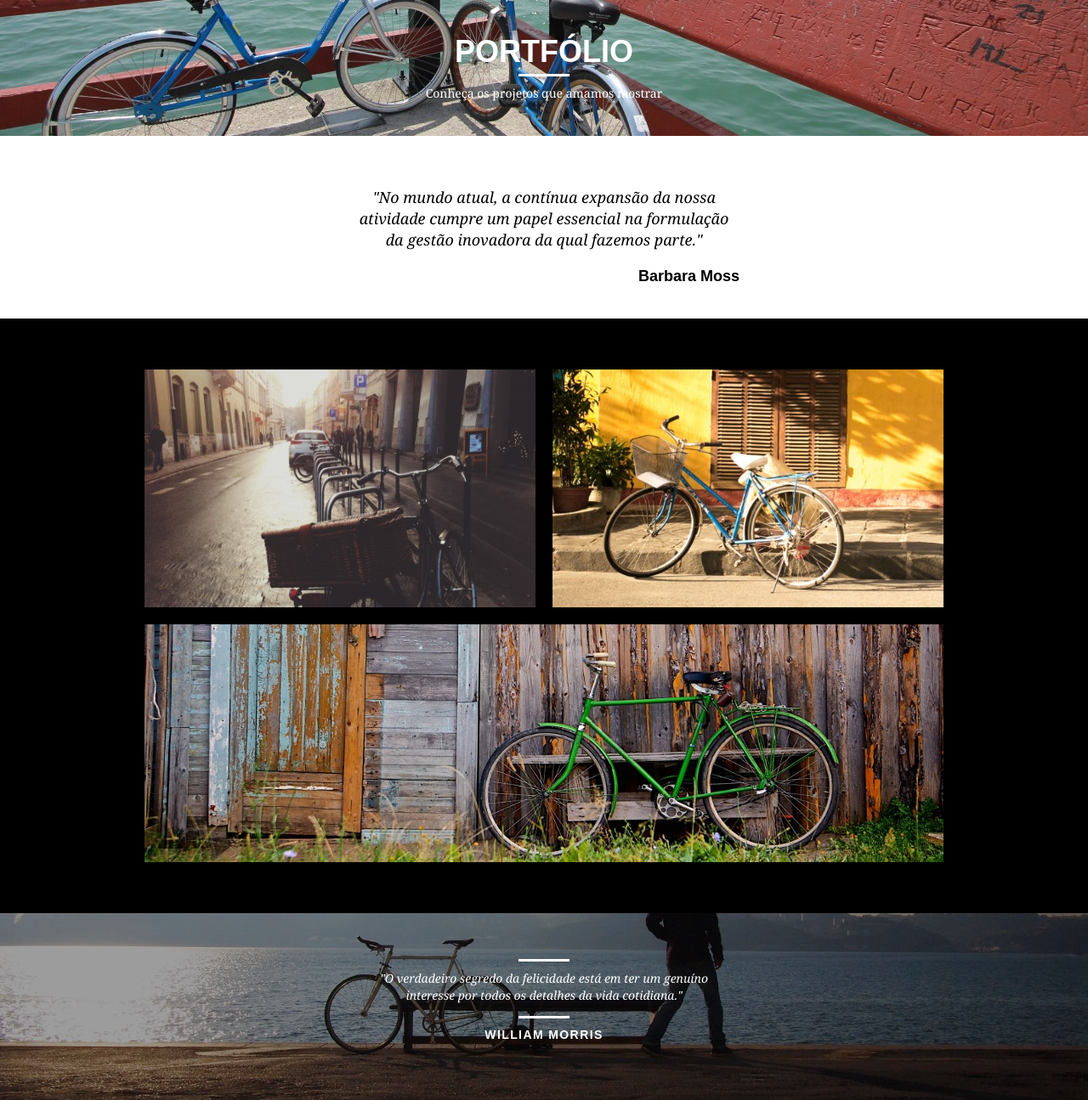
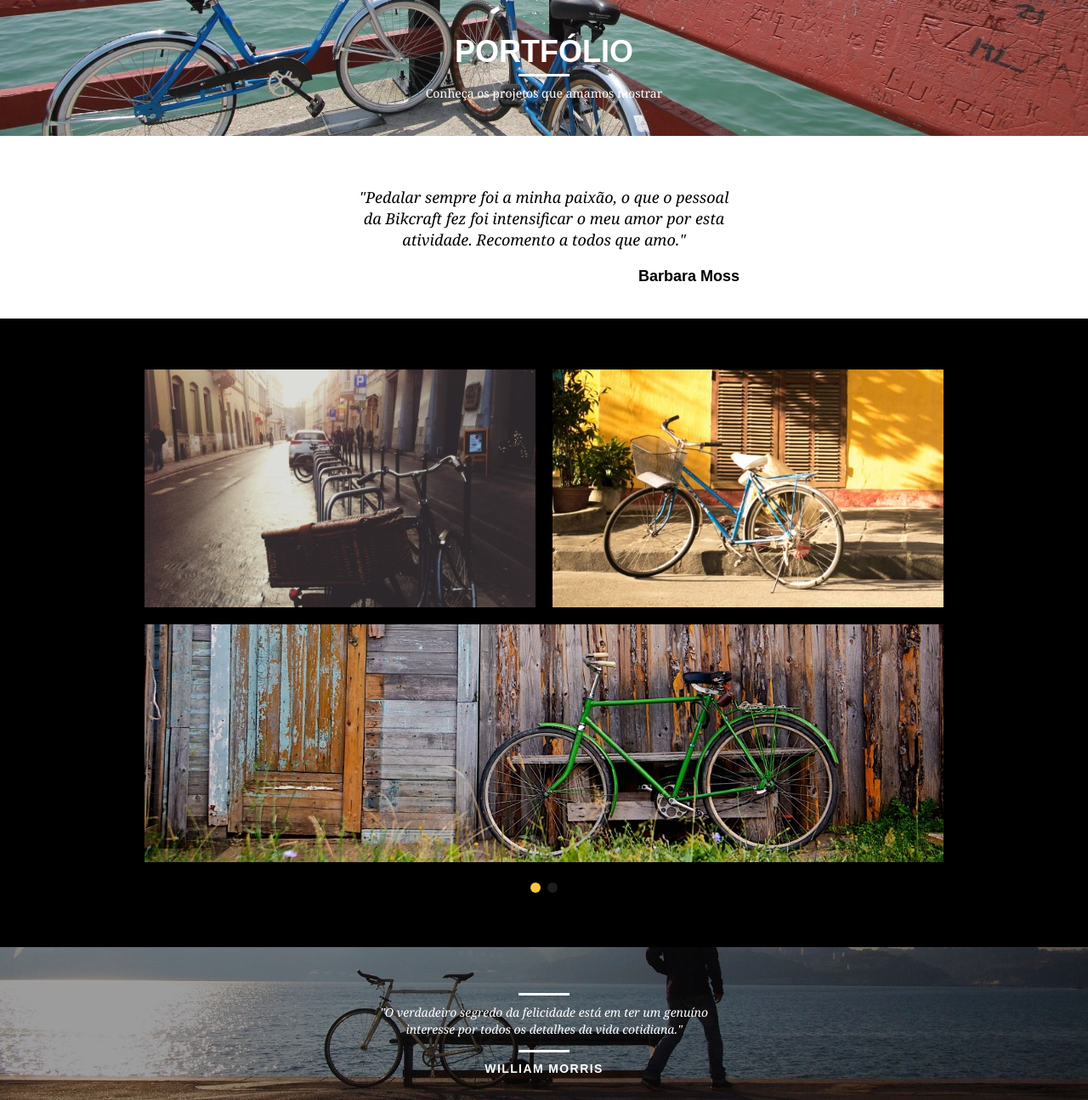
Before and after one commit to carolkbr/bikcraft, a PHP site: page /portfolio.html in a window 1280 px wide. Shown: the part 92-1387 px from the top of the page at 85% size. Run offline with PHP 8.4, Linux system fonts and the light colour scheme.

Commit message:
configurações do pluggin slide

```diff
--- a/web/contato.html
+++ b/web/contato.html
@@ -9,6 +9,7 @@
     <link rel="stylesheet" href="css/style.css" />
     <link rel="stylesheet" href="css/contato.css" />
     <link rel="stylesheet" href="css/responsivo.css" />
+    <script>document.documentElement.classList.add("js");</script>
   </head>
 
   <body>
--- a/web/css/style.css
+++ b/web/css/style.css
@@ -384,3 +384,43 @@ img {
   background: #fec63e;
   padding: 20px 0;
 }
+
+/*JS*/
+
+.js [data-slide] {
+  position: relative;
+}
+.js [data-slide] > * {
+  position: absolute;
+  top: 0px;
+  opacity: 0;
+}
+.js [data-slide] > .active {
+  position: relative;
+  opacity: 1;
+  transition: opacity 500ms;
+  z-index: 1;
+}
+
+.js [data-slide-nav]{
+  display: block;
+  text-align: center;
+  margin-top: 20px;
+}
+
+.js [data-slide-nav] button{
+  display: inline-block;
+  width: 12px;
+  height: 12px;
+  margin: 4px;
+  border: none;
+  padding: 0;
+  border-radius: 6px;
+  text-indent: -99px;
+  overflow: hidden;
+  background: #1d1d1d;
+}
+
+.js [data-slide-nav] button.active{
+  background: #fec63e;
+}
--- a/web/index.html
+++ b/web/index.html
@@ -8,6 +8,7 @@
     <link rel="stylesheet" href="css/grid.css" />
     <link rel="stylesheet" href="css/style.css" />
     <link rel="stylesheet" href="css/responsivo.css" />
+    <script>document.documentElement.classList.add("js");</script>
   </head>
 
   <body>
@@ -200,5 +201,6 @@
         </div>
       </div>
     </footer>
+    <script src="./js/script.js"></script>
   </body>
 </html>
--- /dev/null
+++ b/web/js/script.js
@@ -0,0 +1,12 @@
+if (window.SimpleSlide) {
+    new SimpleSlide({
+        slide: "quote",
+        time: 5000
+    })
+
+    new SimpleSlide({
+        slide: "portfolio",
+        time: 5000,
+        nav: true,
+    })
+}
--- a/web/portfolio.html
+++ b/web/portfolio.html
@@ -9,6 +9,7 @@
     <link rel="stylesheet" href="css/style.css" />
     <link rel="stylesheet" href="css/portfolio.css" />
     <link rel="stylesheet" href="css/responsivo.css" />
+    <script>document.documentElement.classList.add("js");</script>
   </head>
 
   <body>
@@ -35,23 +36,49 @@
       </div>
     </section>
 
-    <section class="container">
+    <section class="container" data-slide="quote">
         <blockquote class="quote_cliente">
-          <p>"No mundo atual, a contínua expansão da nossa
-            atividade cumpre um papel essencial na formulação da
-            gestão inovadora da qual fazemos parte."</p>
+          <p>"Pedalar sempre foi a minha paixão, o que o pessoal da Bikcraft
+            fez foi intensificar o meu amor por esta atividade. Recomento a
+            todos que amo."</p>
             <cite>Barbara Moss</cite>
+        </blockquote>
+
+        <blockquote class="quote_cliente">
+          <p>"Nada melhor do que dar um rolê com a minha Bikcraft na orla.
+            Essa é a minha companheira mais fiel, nunca me traiu e está sempre
+            a minha disposição."</p>
+            <cite>Jhony Rato</cite>
+        </blockquote>
+
+        <blockquote class="quote_cliente">
+            <p>"Aqueles que ainda não possuem uma Bikcraft não sabem o quebra
+              estão perdendo. A precisão é absurda e a velocidade transcendental.
+              Nunca vi nada igual."</p>
+            <cite>Bernardo</cite>
         </blockquote>
     </section>
 
     <section class="portfolio">
-      <div class="container">
+      <div class="container" data-slide="portfolio">
         <ul class="portfolio_lista">
           <li class="grid-8">
             <img src="img/portfolio/retro.jpg" alt="Bicicleta Retrô" />
           </li>
           <li class="grid-8">
             <img src="img/portfolio/passeio.jpg" alt="Bicicleta Passeio" />
+          </li>
+          <li class="grid-16">
+            <img src="img/portfolio/esporte.jpg" alt="Bicicleta Esporte" />
+          </li>
+        </ul>
+
+        <ul class="portfolio_lista">
+          <li class="grid-8">
+            <img src="img/portfolio/passeio.jpg" alt="Bicicleta Passeio" />
+          </li>
+          <li class="grid-8">
+            <img src="img/portfolio/retro.jpg" alt="Bicicleta Retrô" />
           </li>
           <li class="grid-16">
             <img src="img/portfolio/esporte.jpg" alt="Bicicleta Esporte" />
@@ -120,5 +147,9 @@
         </div>
       </div>
     </footer>
+
+    <script src="./js/simple-slide.js"></script>
+    <script src="./js/script.js"></script>
+
   </body>
 </html>
--- a/web/produtos.html
+++ b/web/produtos.html
@@ -9,6 +9,7 @@
     <link rel="stylesheet" href="css/style.css" />
     <link rel="stylesheet" href="css/produtos.css" />
     <link rel="stylesheet" href="css/responsivo.css" />
+    <script>document.documentElement.classList.add("js");</script>
   </head>
 
   <body>
--- a/web/sobre.html
+++ b/web/sobre.html
@@ -9,6 +9,7 @@
     <link rel="stylesheet" href="css/style.css" />
     <link rel="stylesheet" href="css/sobre.css" />
     <link rel="stylesheet" href="css/responsivo.css" />
+    <script>document.documentElement.classList.add("js");</script>
   </head>
 
   <body>
```
Also changed, not shown: web/js/simple-slide.js (added, +1 -0 lines).
